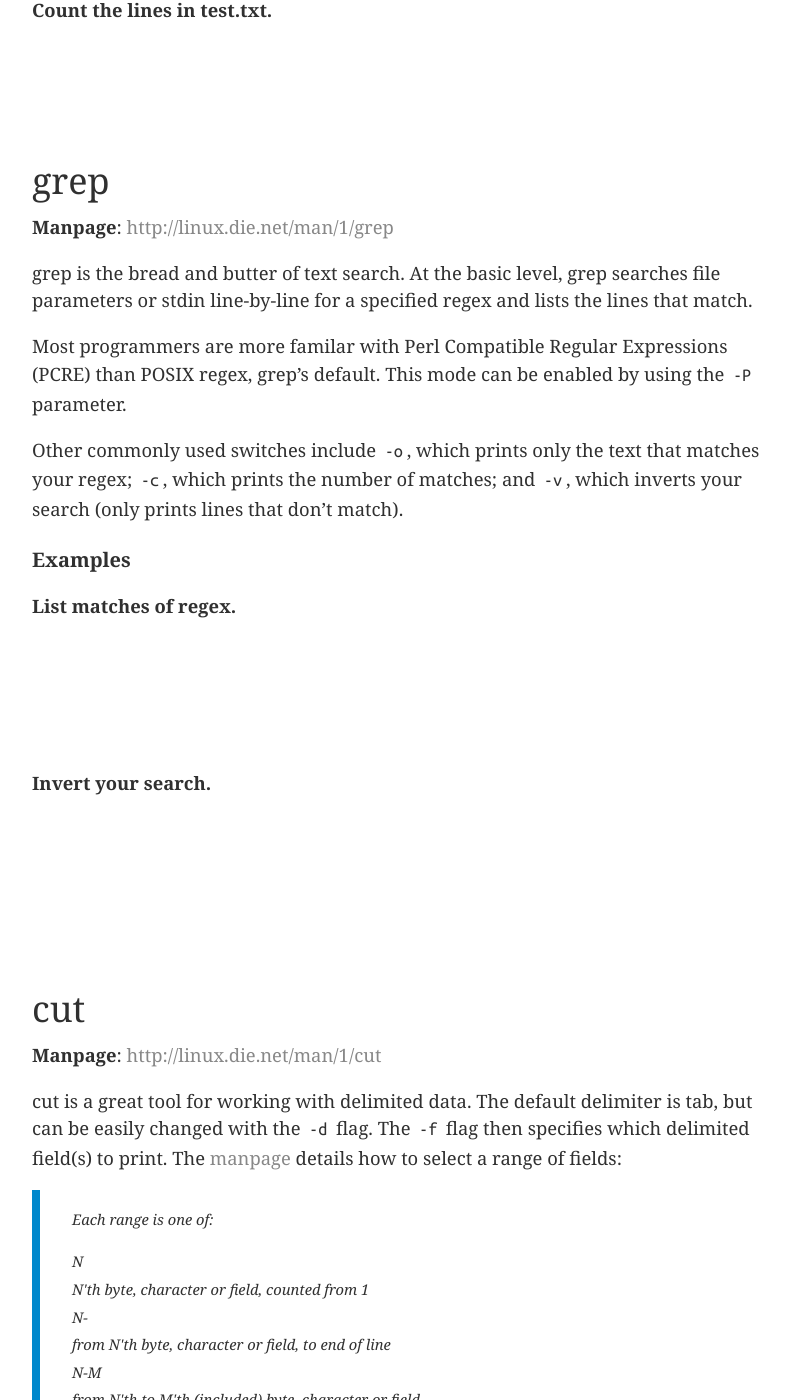
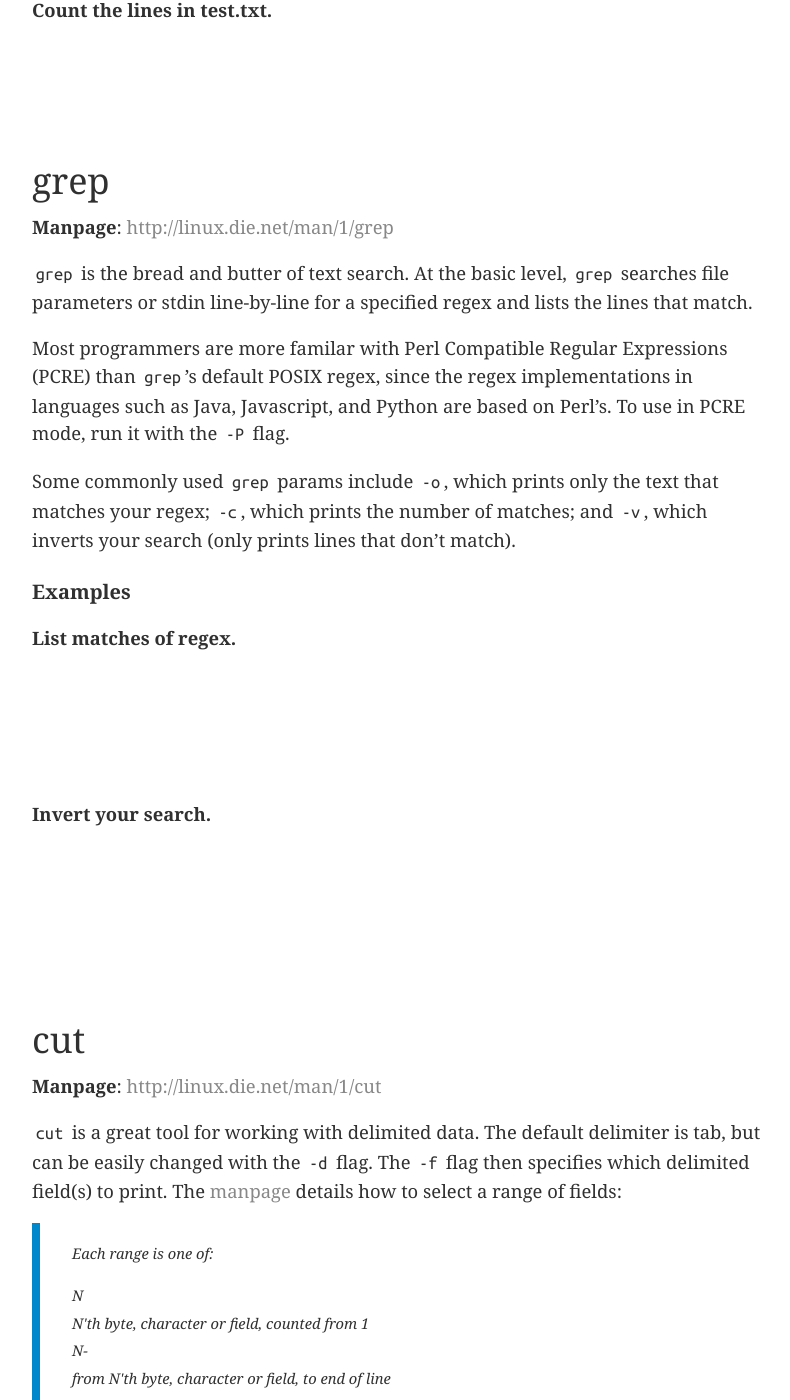
Before and after one commit to abstractOwl/abstractOwl.github.io, a Jekyll site: the page built from _posts/2015-02-08-logs-logs-logs.md, in a window 1280 px wide and 1400 px high, scrolled down 1140 px. Shown: the whole window, without its empty margins (240-1030 px from the left). Built offline with Jekyll 4.4.1, drawn with Linux system fonts in a browser that asks for light colours; comment, search, counter and statistics services are not loaded; some of the changed text lies outside the part shown.

Commit message:
Fix formatting and add languages that support perl-like regex

```diff
--- a/_posts/2015-02-08-logs-logs-logs.md
+++ b/_posts/2015-02-08-logs-logs-logs.md
@@ -41,16 +41,17 @@ forcing weird programs like `man` to output to stdout in a jiffy.
 ## grep
 **Manpage**: <http://linux.die.net/man/1/grep>
 
-grep is the bread and butter of text search. At the basic level, grep
+`grep` is the bread and butter of text search. At the basic level, `grep`
 searches file parameters or stdin line-by-line for a specified regex and
 lists the lines that match.
 
 Most programmers are more familar with Perl Compatible Regular Expressions
-(PCRE) than POSIX regex, grep's default. This mode can be enabled by using
-the `-P` parameter.
+(PCRE) than `grep`'s default POSIX regex, since the regex implementations in
+languages such as Java, Javascript, and Python are based on Perl's. To use
+in PCRE mode, run it with the `-P` flag.
 
-Other commonly used switches include `-o`, which prints only the text that
-matches your regex; `-c`, which prints the number of matches; and `-v`,
+Some commonly used `grep` params include `-o`, which prints only the text
+that matches your regex; `-c`, which prints the number of matches; and `-v`,
 which inverts your search (only prints lines that don't match).
 
 ### Examples
@@ -70,7 +71,7 @@ which inverts your search (only prints lines that don't match).
 ## cut
 **Manpage**: <http://linux.die.net/man/1/cut>
 
-cut is a great tool for working with delimited data. The default
+`cut` is a great tool for working with delimited data. The default
 delimiter is tab, but can be easily changed with the `-d` flag. The `-f`
 flag then specifies which delimited field(s) to print. The
 [manpage](http://linux.die.net/man/1/cut) details how to select a range
@@ -226,5 +227,6 @@ Thus, the average price of all items in the file is about $0.26.
 * The manpages linked to in this post are available on Unix-based systems
   through `man command`, as well as online at <http://linux.die.net/>.
 * [A comprehensive guide to bash scripting](http://www.tldp.org/LDP/abs/html/).
-* awk is another powerful text processing tool. @mononcqc has written a
-  great tutorial on it [here](http://ferd.ca/awk-in-20-minutes.html).
+* awk is another powerful text processing tool.
+  [@mononcqc](http://twitter.com/mononcqc/) has written a great tutorial on
+  it [here](http://ferd.ca/awk-in-20-minutes.html).
```
